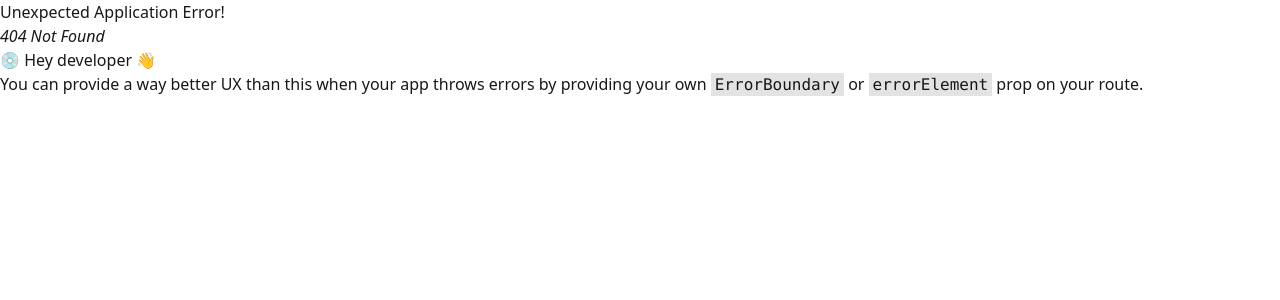
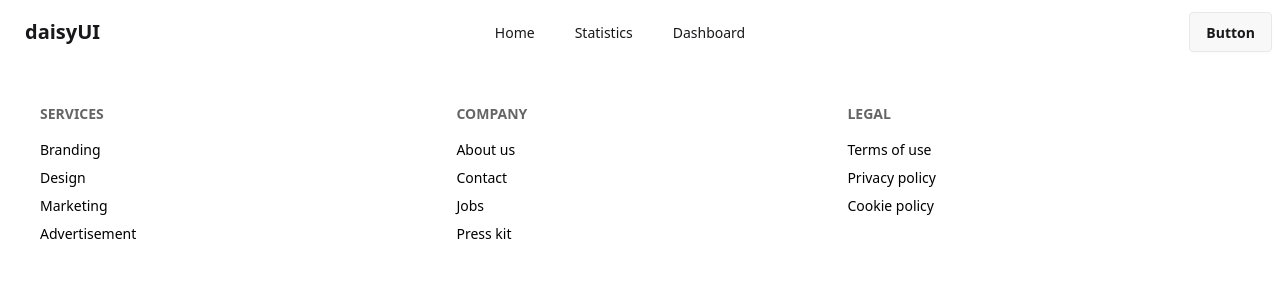
Before and after one commit to Asaduzzaman-Shawon/Last-a8, a React (Vite) app: page /home in a window 1280 px wide. Before the commit this address had no page. Shown: the top 300 px of the page. Built offline with nearby package versions, Linux system fonts and the light colour scheme.

Commit message:
Footer and Navbar

```diff
--- /dev/null
+++ b/src/components/footer/Footer.jsx
@@ -0,0 +1,28 @@
+const Footer = () => {
+  return (
+    <footer className="footer sm:footer-horizontal bg-white text-neutral-content  p-10">
+      <nav>
+        <h6 className="footer-title text-black">Services</h6>
+        <a className="link link-hover text-black">Branding</a>
+        <a className="link link-hover text-black">Design</a>
+        <a className="link link-hover text-black">Marketing</a>
+        <a className="link link-hover text-black">Advertisement</a>
+      </nav>
+      <nav>
+        <h6 className="footer-title text-black">Company</h6>
+        <a className="link link-hover text-black">About us</a>
+        <a className="link link-hover text-black">Contact</a>
+        <a className="link link-hover text-black">Jobs</a>
+        <a className="link link-hover text-black">Press kit</a>
+      </nav>
+      <nav>
+        <h6 className="footer-title text-black">Legal</h6>
+        <a className="link link-hover text-black">Terms of use</a>
+        <a className="link link-hover text-black">Privacy policy</a>
+        <a className="link link-hover text-black">Cookie policy</a>
+      </nav>
+    </footer>
+  );
+};
+
+export default Footer;
--- /dev/null
+++ b/src/components/layout/Layout.jsx
@@ -0,0 +1,16 @@
+
+import Footer from '../footer/Footer';
+import Navbar from '../navbar/Navbar';
+import { Outlet } from 'react-router-dom';
+
+const Layout = () => {
+    return (
+        <div className='flex flex-col container mx-auto'>
+            <Navbar></Navbar>
+            <Outlet></Outlet>
+            <Footer></Footer>
+        </div>
+    );
+};
+
+export default Layout;
--- /dev/null
+++ b/src/components/navbar/Navbar.jsx
@@ -0,0 +1,45 @@
+import { NavLink } from "react-router-dom";
+
+
+
+const Navbar = () => {
+
+    const links = <>
+
+            <NavLink>Home</NavLink>
+            <NavLink>Statistics</NavLink>
+            <NavLink>Dashboard</NavLink>
+
+    </>
+    return (
+        <div className="navbar bg-base-100  ">
+        <div className="navbar-start">
+          <div className="dropdown">
+            <div tabIndex={0} role="button" className="btn btn-ghost lg:hidden">
+              <svg xmlns="http://www.w3.org/2000/svg" className="h-5 w-5" fill="none" viewBox="0 0 24 24" stroke="currentColor"> <path strokeLinecap="round" strokeLinejoin="round" strokeWidth="2" d="M4 6h16M4 12h8m-8 6h16" /> </svg>
+            </div>
+            <ul
+              tabIndex={0}
+              className="menu menu-sm dropdown-content bg-base-100 rounded-box z-1 mt-3 w-52 p-2 shadow">
+            <div className="mr-10 flex flex-col gap-2">
+                {links}
+            </div>
+            </ul>
+          </div>
+          <a className="btn btn-ghost text-xl">daisyUI</a>
+        </div>
+        <div className="navbar-center hidden lg:flex">
+          <ul className="menu menu-horizontal mr-10 px-1">
+         <div className="flex gap-10 ">
+         {links}
+         </div>
+          </ul>
+        </div>
+        <div className="navbar-end">
+          <a className="btn">Button</a>
+        </div>
+      </div>
+    );
+};
+
+export default Navbar;
```
Also changed, not shown: src/main.jsx (+9 -1 lines).
